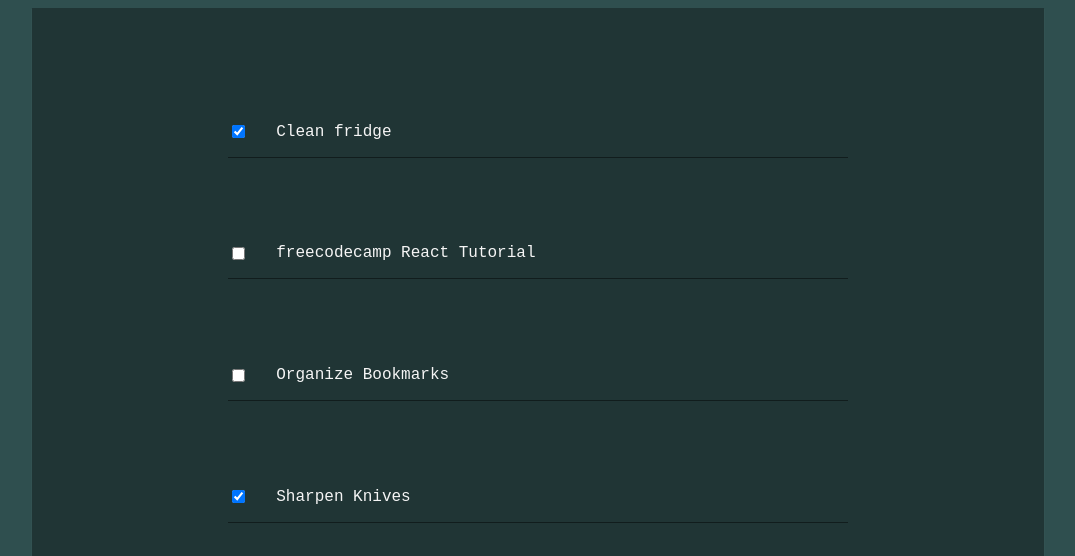
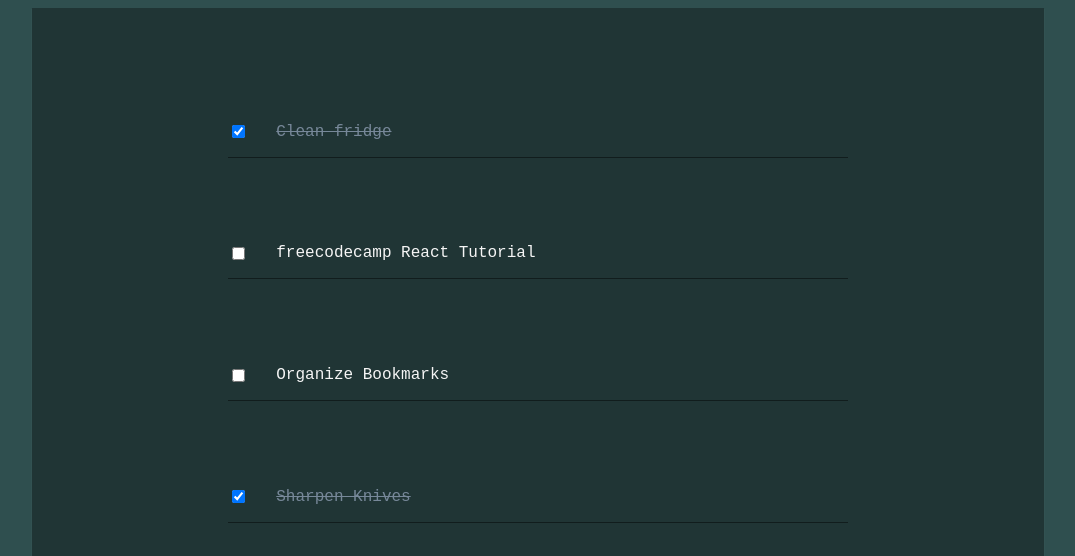
Before and after one commit to Plofland/react-todo-app, a React (Create React App) app: page / in a window 1280 px wide. Shown: the top 556 px of the page, without its empty margins (102-1177 px from the left). Built offline with nearby package versions, Linux system fonts and the light colour scheme.

Commit message:
added conditional styling to completed/checked tasks on task list

```diff
--- a/src/components/TodoItem.js
+++ b/src/components/TodoItem.js
@@ -2,6 +2,10 @@ import React from 'react';
 
 function TodoItem(props) {
   //   const { item, handleChange } = props;
+  const completedStyle = {
+    color: '#778899',
+    textDecoration: 'line-through'
+  };
   return (
     <div className="todoItem">
       <input
@@ -9,7 +13,13 @@ function TodoItem(props) {
         checked={props.item.completed}
         onChange={() => props.handleChange(props.item.id)}
       />
-      <p className="todoText">{props.item.text}</p>
+      <p
+        className="todoText"
+        style={props.item.completed ? completedStyle : null}
+      >
+        {/* {props.item.completed ? <s>{props.item.text}</s> : props.item.text} this works for just a strike trough text but the completedStyle variable with inline styling can do multiple styling properties*/}
+        {props.item.text}
+      </p>
     </div>
   );
 }
--- a/src/style.css
+++ b/src/style.css
@@ -12,14 +12,10 @@ body {
   background-color: rgb(32, 53, 53);
   align-items: center;
   /* border: 1px solid black; */
-    box-shadow:
-        0 1px 1px rgba(200,200,200,0.15),
-        0 10px 0 -5px rgb(32, 53, 53),
-        0 10px 1px -4px rgba(200,200,200,0.15),
-        0 20px 0 -10px rgba(32, 53, 53),
-        0 20px 1px -9px rgba(200,200,200,0.15);
+  box-shadow: 0 1px 1px rgba(200, 200, 200, 0.15), 0 10px 0 -5px rgb(32, 53, 53),
+    0 10px 1px -4px rgba(200, 200, 200, 0.15), 0 20px 0 -10px rgba(32, 53, 53),
+    0 20px 1px -9px rgba(200, 200, 200, 0.15);
   padding: 5%;
-
 }
 
 .todoItem {
@@ -36,6 +32,6 @@ body {
   /* margin: 1% auto; */
 }
 
-input[type=checkbox] {
+input[type='checkbox'] {
   margin-right: 5%;
 }
```
Also changed, not shown: 2 other files (tests, documents, lock files or other folders). Lines whose indentation alone changed are shown as unchanged.
